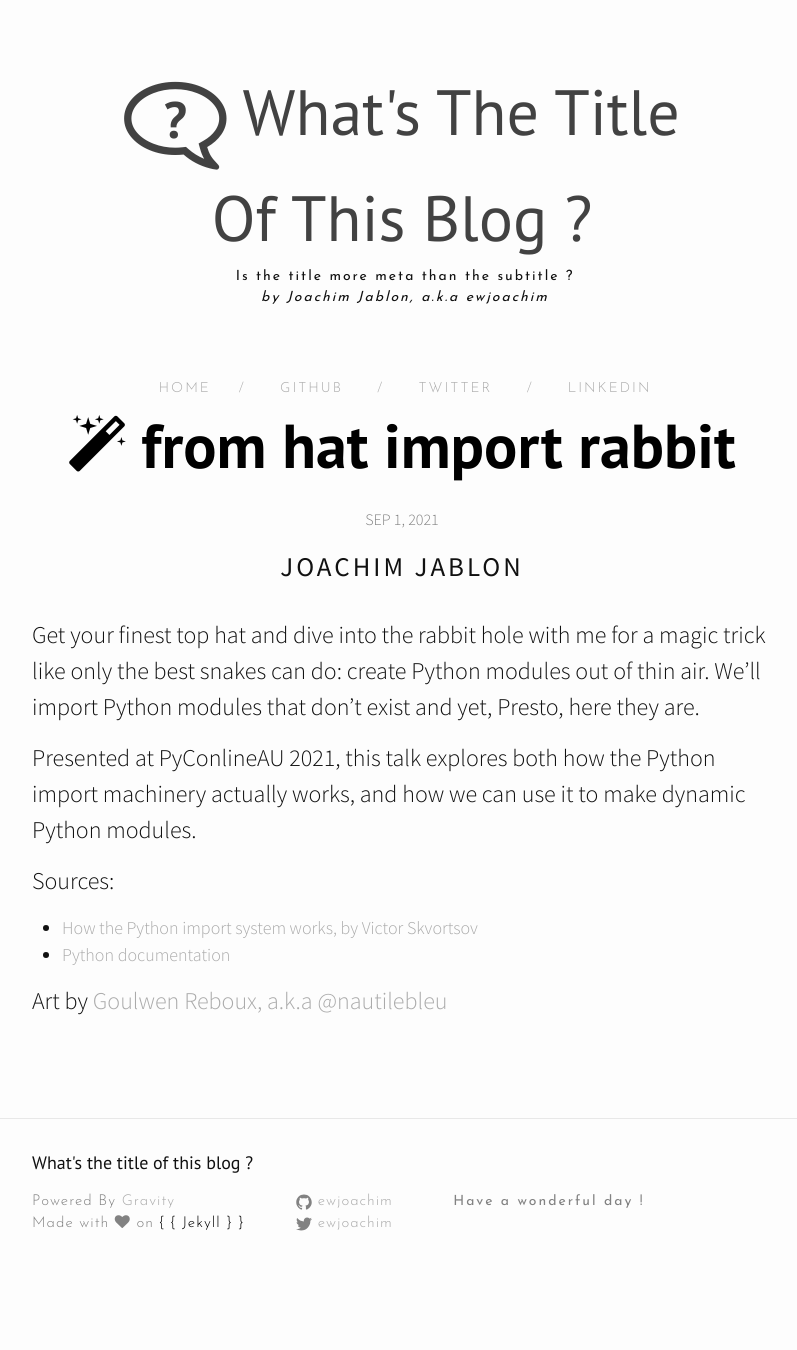
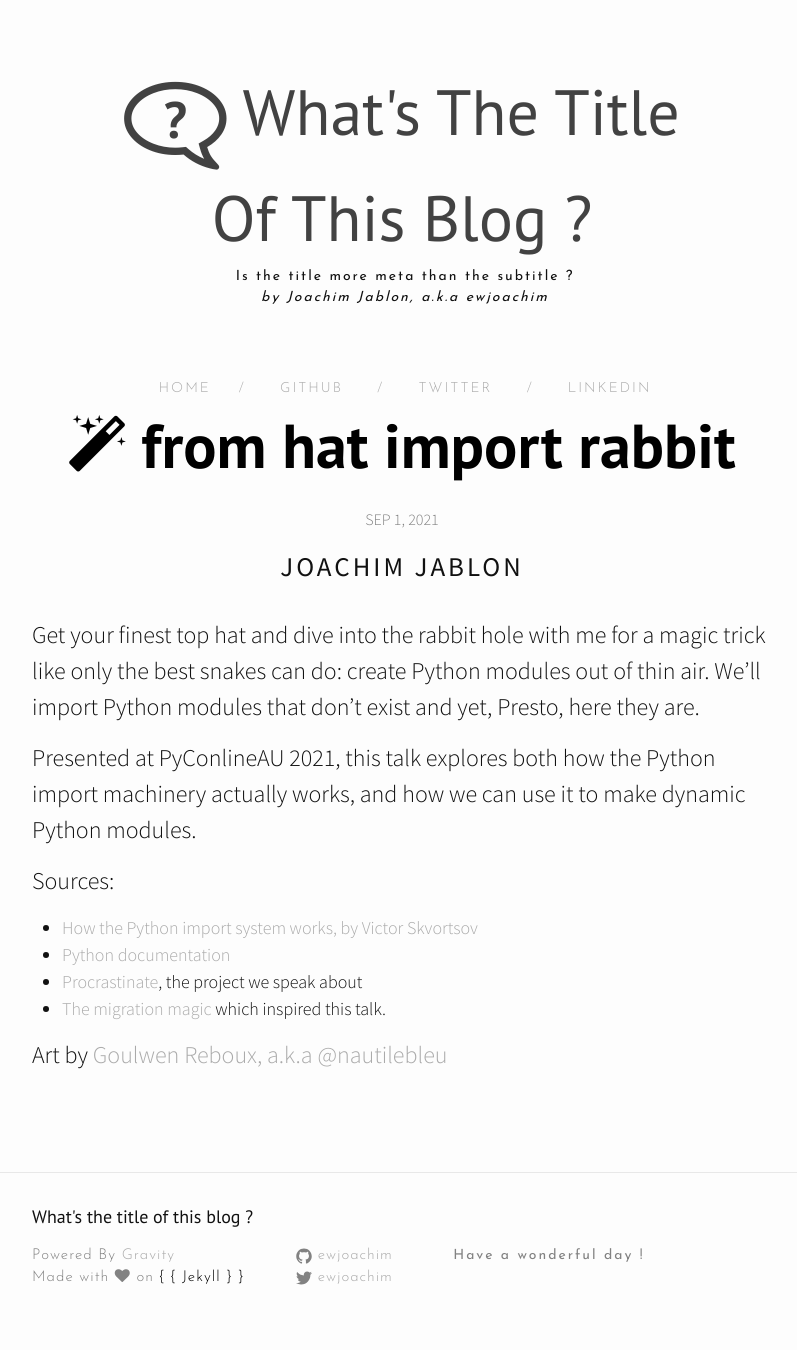
Before and after one commit to ewjoachim/ewjoachim.github.io, a Jekyll site: the page built from _posts/2021-09-01-magic-import.md, in a window 1280 px wide. Shown: the whole page, without its empty margins (238-1035 px from the left). Built offline with Jekyll 4.4.1, drawn with Linux system fonts in a browser that asks for light colours; nearby versions of some CDN libraries; before the commit the page ends 1296 px from its top, so only the background shows below that.

Commit message:
Update 2021-09-01-magic-import.md

```diff
--- a/_posts/2021-09-01-magic-import.md
+++ b/_posts/2021-09-01-magic-import.md
@@ -13,5 +13,7 @@ Presented at PyConlineAU 2021, this talk explores both how the Python import mac
 Sources:
 - [How the Python import system works, by Victor Skvortsov](https://tenthousandmeters.com/blog/python-behind-the-scenes-11-how-the-python-import-system-works/)
 - [Python documentation](https://docs.python.org/3/reference/import.html#importsystem)
+- [Procrastinate](https://github.com/peopledoc/procrastinate), the project we speak about
+- [The migration magic](https://github.com/peopledoc/procrastinate/blob/master/procrastinate/contrib/django/migrations_magic.py) which inspired this talk.
 
 Art by [Goulwen Reboux, a.k.a @nautilebleu](https://twitter.com/nautilebleu)
```
